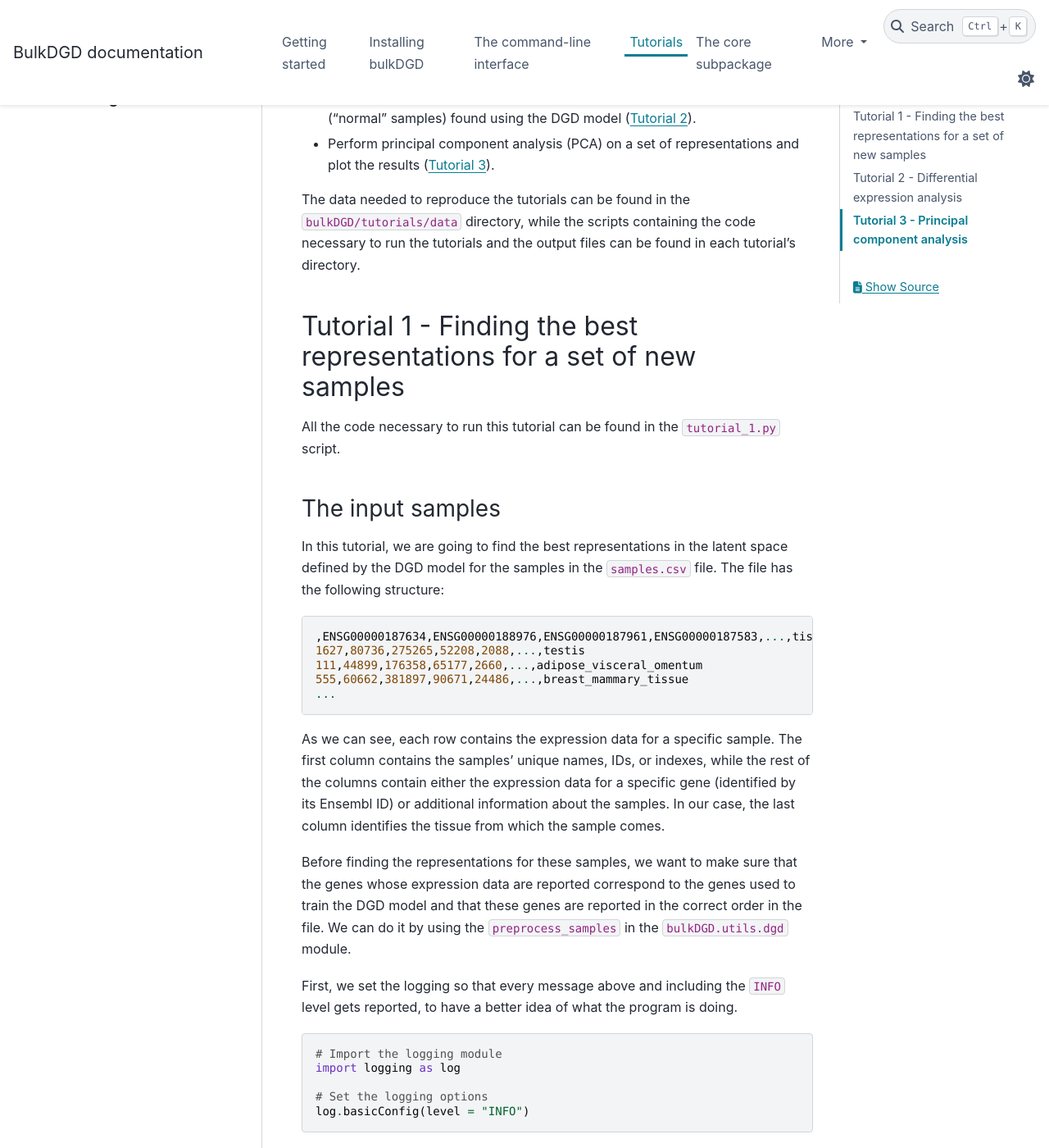
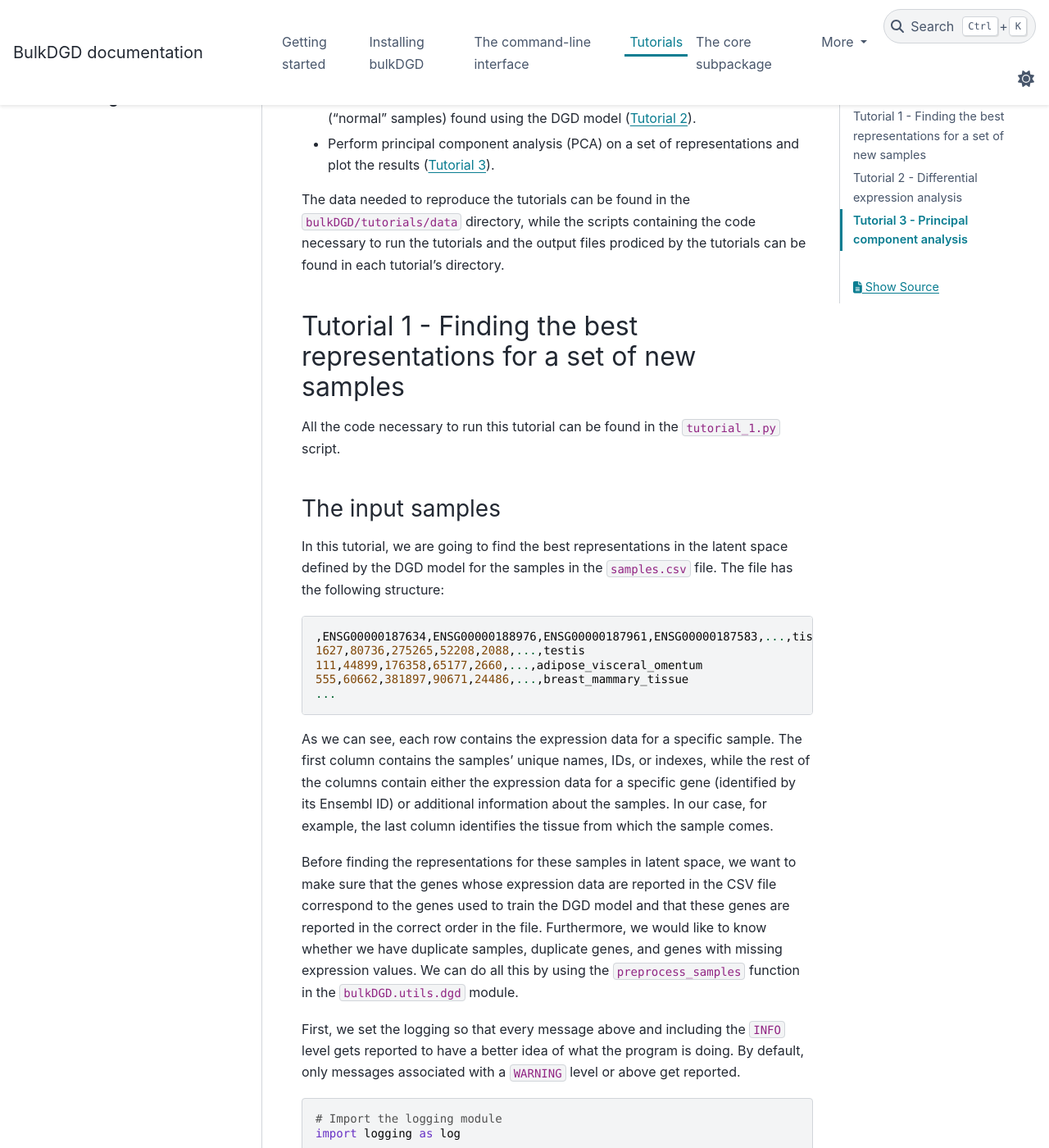
Before and after one commit to Center-for-Health-Data-Science/bulkDGD, a Sphinx documentation site: the page built from docs/source/Tutorials.md, in a window 1280 px wide and 1400 px high, scrolled down 510 px. Shown: the whole window at 82% size. Built offline with Sphinx 7.4.7 and the PyData theme 0.15.4, drawn with Linux system fonts in a browser that asks for light colours; some of the changed text lies outside the part shown.

Commit message:
Tutorial 1 updated

````diff
--- a/docs/source/Tutorials.md
+++ b/docs/source/Tutorials.md
@@ -13,7 +13,7 @@
 * Perform differential expression analysis between a set of "treated" samples (for instance, cancer samples) and their corresponding "untreated" samples ("normal" samples) found using the DGD model ([Tutorial 2](#tutorial-2-differential-expression-analysis)).
 * Perform principal component analysis (PCA) on a set of representations and plot the results ([Tutorial 3](#tutorial-3-principal-component-analysis)).
 
-The data needed to reproduce the tutorials can be found in the `bulkDGD/tutorials/data` directory, while the scripts containing the code necessary to run the tutorials and the output files can be found in each tutorial's directory.
+The data needed to reproduce the tutorials can be found in the `bulkDGD/tutorials/data` directory, while the scripts containing the code necessary to run the tutorials and the output files prodiced by the tutorials can be found in each tutorial's directory.
 
 ## Tutorial 1 - Finding the best representations for a set of new samples
 
@@ -31,11 +31,11 @@
 ...
 ```
 
-As we can see, each row contains the expression data for a specific sample. The first column contains the samples' unique names, IDs, or indexes, while the rest of the columns contain either the expression data for a specific gene (identified by its Ensembl ID) or additional information about the samples. In our case, the last column identifies the tissue from which the sample comes.
+As we can see, each row contains the expression data for a specific sample. The first column contains the samples' unique names, IDs, or indexes, while the rest of the columns contain either the expression data for a specific gene (identified by its Ensembl ID) or additional information about the samples. In our case, for example, the last column identifies the tissue from which the sample comes.
 
-Before finding the representations for these samples, we want to make sure that the genes whose expression data are reported correspond to the genes used to train the DGD model and that these genes are reported in the correct order in the file. We can do it by using the `preprocess_samples` in the `bulkDGD.utils.dgd` module.
+Before finding the representations for these samples in latent space, we want to make sure that the genes whose expression data are reported in the CSV file correspond to the genes used to train the DGD model and that these genes are reported in the correct order in the file. Furthermore, we would like to know whether we have duplicate samples, duplicate genes, and genes with missing expression values. We can do all this by using the `preprocess_samples` function in the `bulkDGD.utils.dgd` module.
 
-First, we set the logging so that every message above and including the `INFO` level gets reported, to have a better idea of what the program is doing.
+First, we set the logging so that every message above and including the `INFO` level gets reported to have a better idea of what the program is doing. By default, only messages associated with a `WARNING` level or above get reported.
 
 ```python
 # Import the logging module
@@ -58,7 +58,7 @@
                          # Column separator used in the file
                          sep = ",",
                          # Name or numerical index of the column
-                         # containing the samples' names/IDs/indexes)
+                         # containing the samples' names/IDs/indexes
                          index_col = 0,
                          # Name or numerical index of the row
                          # containing the columns' names
@@ -85,7 +85,7 @@
 INFO:bulkDGD.utils.dgd:All genes used to train the DGD model were found in the input samples.
 ```
 
-By inspecting the log messages, we can see that the function has looked for duplicated samples, duplicated genes, and missing values in the columns containing gene expression data. In fact, duplicated samples, duplicated genes, and missing values must be dealt with before preprocessing the samples.
+By inspecting the log messages, we can see that the function has looked for duplicated samples, duplicated genes, and missing values in the columns containing gene expression data. If the function finds duplicated samples or genes with missing expression values, it raises a warning but keeps the samples where the duplication or missing values were found. However, the function will throw an error if it finds duplicated genes since the DGD model assumes the input samples report expression data for unique genes. That is, isoforms should be ignored.
 
 Then, the function informs us that the columns containing gene expression data were re-ordered according to the list of genes used to train the DGD model, and that all the columns containing additional information about the samples (in our case, the `tissue` column) will be the last columns of the output data frame.
 
@@ -133,29 +133,30 @@
 
 `"gmm"` maps to a dictionary containing the options to get the trained Gaussian mixture model:
 
-* `"pth_file"` defines the PyTorch file containing the pre-trained Gaussian mixture model. If a file path is specified, the corresponding file will be used. If `"default"` is specified in the configuration file, the `bulkDGD/data/model/gmm.pth` file will be used, and the absolute path to this file will appear in the configuration.
-* `"options"` maps to the options needed to initialize the Gaussian mixture model:
+* `"pth_file"` defines the PyTorch file containing the pre-trained Gaussian mixture model. If a file path is specified, the corresponding file will be used. If `default` is specified in the configuration file, the `bulkDGD/data/model/gmm.pth` file will be used, and the absolute path to this file will appear in the configuration.
+* `"options"` maps to the options used to initialize the trained Gaussian mixture model. Therefore, you should leave them unchanged unless you re-train the decoder using a different set of options.
   * `"dim"` indicates the dimensionality of the Gaussian mixture model.
   * `"n_comp"` is the number of components in the Gaussian mixture.
-  * `"cm_type"` determines the type of covariance matrix of the Gaussian mixture model. It can be `"fixed"`, `"isotropic"`, or `"diagonal"`.
-  * `"log_var_params"` stores the parameters to initialize the parameters of the Gaussian prior for the log-variance of the mixture model. The parameters are the mean and standard deviation of the Gaussian prior.
+  * `"cm_type"` determines the type of covariance matrix of the Gaussian mixture. It can be `fixed`, `isotropic`, or `diagonal`.
+  * `"log_var_params"` stores the parameters to initialize the parameters of the Gaussian prior for the log-variance of the mixture model. The two parameters are the mean and standard deviation of the Gaussian prior.
   * `"alpha"` stores the alpha of the Dirichlet distribution, which determines the uniformity of the weights of the components in the Gaussian mixture.
   * `"mean_prior"` stores a set of options referring to the prior used for the means of the components in the Gaussian mixture:
-    * `"type"` is the type of prior that should be used. So far, only the `"softball"` prior has been implemented.
-    * `"options"` is a dictionary storing the options that should be used when initializing the prior. The options can vary depending on the `"type"` of prior. For the `"softball"` prior, we have two options:
-      * `"radius"` is the radius of the multi-dimensional soft ball.
+    * `"type"` is the type of prior that should be used. So far, only the `softball` prior has been implemented.
+    * `"options"` is a dictionary storing the options that should be used when initializing the prior. The options can vary depending on the `"type"` of prior. For the `softball` prior, we have two options:
+      * `"radius"` is the radius of the multi-dimensional ball.
       * `"sharpness"` is the sharpness of the soft boundary of the ball.
 * `"dec"` maps to a sub-dictionary containing decoder-specific options.
 
-  * `"pth_file"` indicates the path to the PyTorch file containing the pre-trained decoder. This file is not available inside the GitHub repository because of size constraints, but can be downloaded using [this link](https://drive.google.com/file/d/1SZaoazkvqZ6DBF-adMQ3KRcy4Itxsz77/view?usp=sharing). Once downloaded, you can move this file into the `bulkDGD/data/model` directory and simply refer to it as `"dec.pth"` in the configuration file, instead of using its full path. If only a file name is provided, the `get_config_model` function will automatically look for a file with the specified name in `bulkDGD/data/model`.
+  * `"pth_file"` indicates the path to the PyTorch file containing the pre-trained decoder. This file is not available inside the GitHub repository because of size constraints but can be downloaded using [this link](https://drive.google.com/file/d/1SZaoazkvqZ6DBF-adMQ3KRcy4Itxsz77/view?usp=sharing). Once downloaded, you can move this file into the `bulkDGD/data/model` directory and simply refer to it by using `default` in the configuration file.
   * `"options"` maps to a sub-dictionary containing options consistent with those used when training the decoder. Therefore, you should leave them unchanged unless you re-train the decoder using a different set of options.
-    * `"n_neurons_input"` defines the number of neurons in the input layer of the decoder. This number must correspond to the one set in the `"dim"` option of the `["gmm"]["options"]` section of the configuration file.
+    * `"n_neurons_input"` defines the number of neurons in the input layer of the decoder. This number must correspond to the one set in the `"dim"` option of the `["gmm"]["options"]` section of the configuration file since the input layer of the decoder must have a number of neurons corresponding to the dimensionality of the latent space.
     * `"n_neurons_hidden1"` defines the number of neurons in the first hidden layer of the decoder.
     * `"n_neurons_hidden2` defines the number of neurons in the second hidden layer of the decoder.
     * `"n_neurons_output"` defines the number of neurons in the output layer of the decoder.
     * `"r_init"` defines the initial r-value of each of the negative binomial distributions modeling the expression of the genes.
+    * `"activation_output"` refers to the name of the activation function that should be used in the output layer of the decoder. So far, only the `softplus` function is supported.
 
-#### The configuration for finding the best representations
+#### The configuration to find the best representations
 
 We can load the configuration with the options to fine-tune the search for the best representations using the `utils.misc.get_config_rep` function.
 
````
Also changed, not shown: 5 other files.
